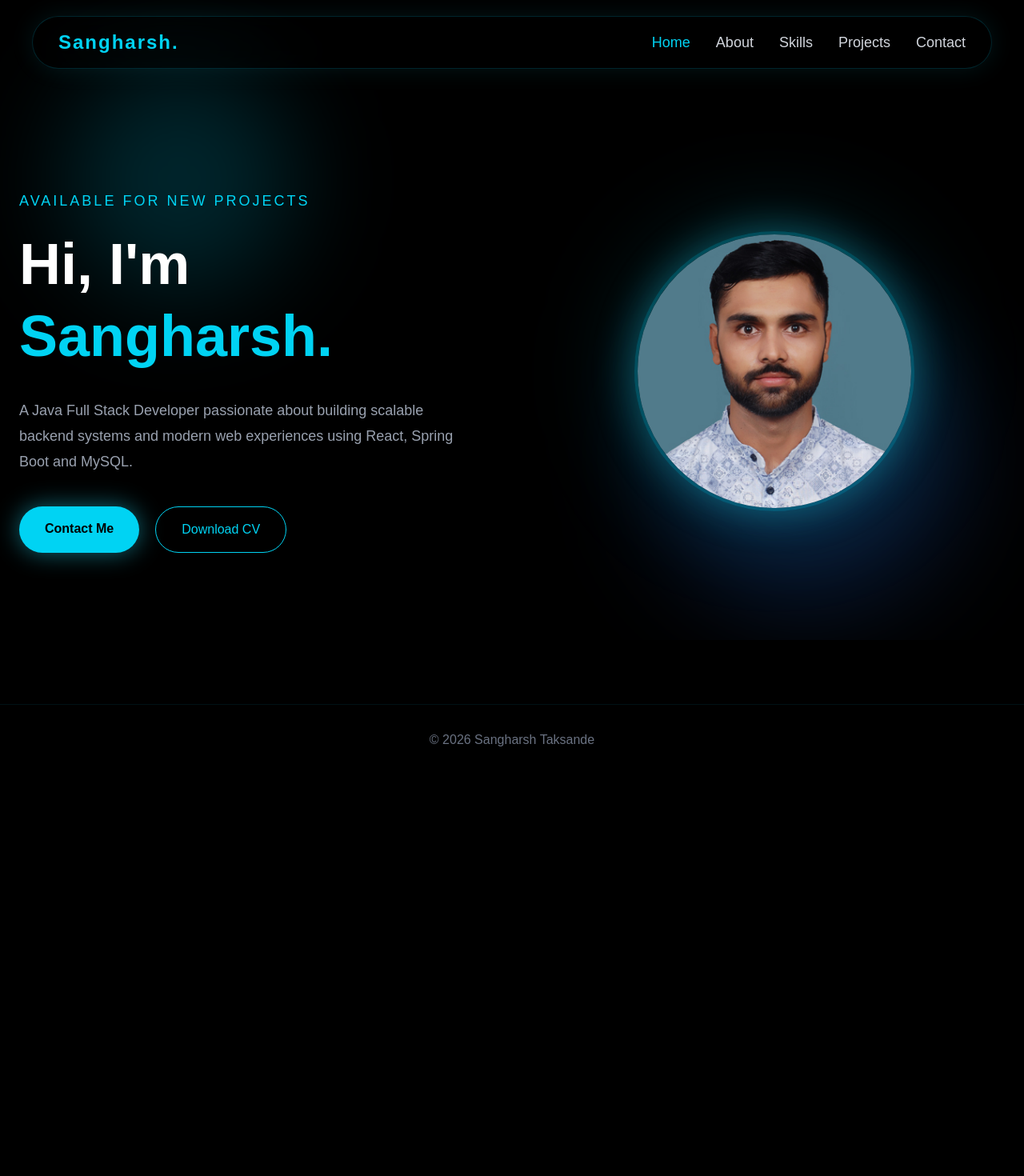
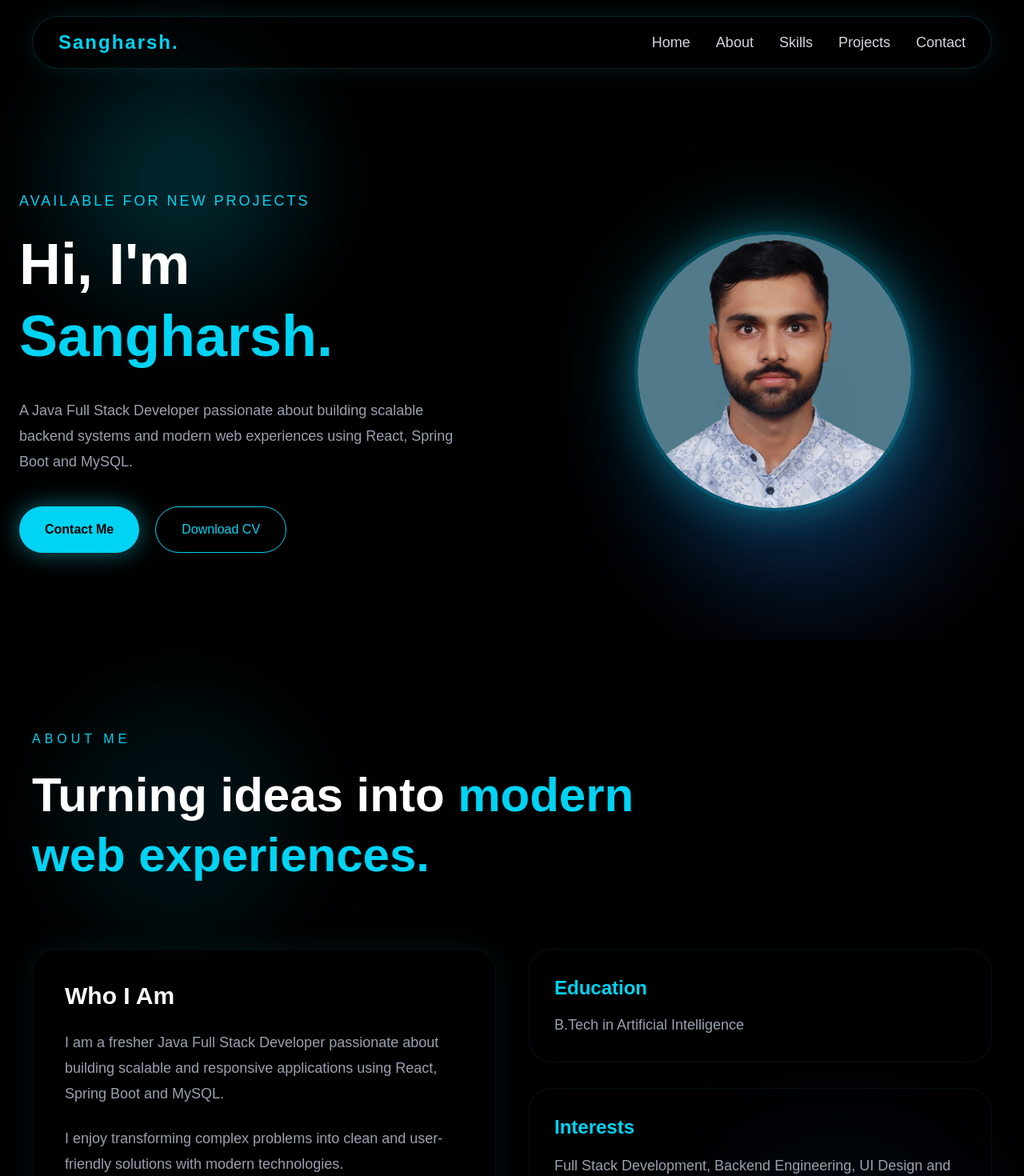
Before and after one commit to Sangharsh29/portfolio-frontend, a React app: page / in a window 1280 px wide. Shown: the top 1470 px of the page at 80% size. Before the commit the page ends 969 px from the top, so only its background shows below. Built offline with nearby package versions, Linux system fonts and the light colour scheme; the HTML template or start-up script is replaced by a standard one.

Commit message:
Converted portfolio to single scroll layout

```diff
--- a/src/App.jsx
+++ b/src/App.jsx
@@ -1,5 +1,3 @@
-import { Routes, Route } from "react-router-dom"
-
 import Navbar from "./components/Navbar"
 import Footer from "./components/Footer"
 
@@ -11,24 +9,22 @@ import Contact from "./pages/Contact"
 
 function App() {
   return (
-    <div className="bg-black text-white min-h-screen">
+    <div className="bg-black text-white min-h-screen overflow-x-hidden">
 
       <Navbar />
 
-      <Routes>
+      <Home />
 
-        <Route path="/" element={<Home />} />
+      <About />
 
-        <Route path="/about" element={<About />} />
+      <Skills />
 
-        <Route path="/skills" element={<Skills />} />
+      <Projects />
 
-        <Route path="/projects" element={<Projects />} />
+      <Contact />
 
-        <Route path="/contact" element={<Contact />} />
+      <Footer />
 
-      </Routes>
-        <Footer />
     </div>
   )
 }
--- a/src/components/Navbar.jsx
+++ b/src/components/Navbar.jsx
@@ -1,6 +1,23 @@
-import { NavLink } from "react-router-dom"
+function Navbar() {
 
-function Navbar() {
+  const navItems = [
+    { name: "Home", id: "home" },
+    { name: "About", id: "about" },
+    { name: "Skills", id: "skills" },
+    { name: "Projects", id: "projects" },
+    { name: "Contact", id: "contact" },
+  ]
+
+  const scrollToSection = (id) => {
+    const section = document.getElementById(id)
+
+    if (section) {
+      section.scrollIntoView({
+        behavior: "smooth",
+      })
+    }
+  }
+
   return (
     <nav className="fixed top-0 left-0 w-full z-50 px-4 md:px-10 py-5">
 
@@ -14,70 +31,18 @@ function Navbar() {
         {/* Nav Links */}
         <ul className="flex flex-wrap justify-center gap-6 md:gap-8 text-sm md:text-lg">
 
-          <li>
-            <NavLink
-              to="/"
-              className={({ isActive }) =>
-                isActive
-                  ? "text-cyan-400 transition duration-300"
-                  : "text-gray-300 hover:text-cyan-400 transition duration-300"
-              }
-            >
-              Home
-            </NavLink>
-          </li>
+          {navItems.map((item, index) => (
+            <li key={index}>
 
-          <li>
-            <NavLink
-              to="/about"
-              className={({ isActive }) =>
-                isActive
-                  ? "text-cyan-400 transition duration-300"
-                  : "text-gray-300 hover:text-cyan-400 transition duration-300"
-              }
-            >
-              About
-            </NavLink>
-          </li>
+              <button
+                onClick={() => scrollToSection(item.id)}
+                className="text-gray-300 hover:text-cyan-400 transition duration-300"
+              >
+                {item.name}
+              </button>
 
-          <li>
-            <NavLink
-              to="/skills"
-              className={({ isActive }) =>
-                isActive
-                  ? "text-cyan-400 transition duration-300"
-                  : "text-gray-300 hover:text-cyan-400 transition duration-300"
-              }
-            >
-              Skills
-            </NavLink>
-          </li>
-
-          <li>
-            <NavLink
-              to="/projects"
-              className={({ isActive }) =>
-                isActive
-                  ? "text-cyan-400 transition duration-300"
-                  : "text-gray-300 hover:text-cyan-400 transition duration-300"
-              }
-            >
-              Projects
-            </NavLink>
-          </li>
-
-          <li>
-            <NavLink
-              to="/contact"
-              className={({ isActive }) =>
-                isActive
-                  ? "text-cyan-400 transition duration-300"
-                  : "text-gray-300 hover:text-cyan-400 transition duration-300"
-              }
-            >
-              Contact
-            </NavLink>
-          </li>
+            </li>
+          ))}
 
         </ul>
 
--- a/src/main.jsx
+++ b/src/main.jsx
@@ -1,17 +1,11 @@
 import React from 'react'
 import ReactDOM from 'react-dom/client'
-
-import { BrowserRouter } from 'react-router-dom'
 
 import App from './App'
 import './index.css'
 
 ReactDOM.createRoot(document.getElementById('root')).render(
   <React.StrictMode>
-
-    <BrowserRouter>
-      <App />
-    </BrowserRouter>
-
+    <App />
   </React.StrictMode>,
 )
--- a/src/pages/About.jsx
+++ b/src/pages/About.jsx
@@ -1,6 +1,9 @@
 function About() {
   return (
-    <div className="min-h-screen pt-52 md:pt-40 pb-20 px-6 md:px-10 relative overflow-hidden">
+    <div
+  id="about"
+  className="min-h-screen ppt-32 md:pt-28 pb-20 px-6 md:px-10 relative overflow-hidden"
+>
 
       {/* Background Glow */}
       <div className="absolute top-20 left-20 w-72 h-72 bg-cyan-500/10 rounded-full blur-3xl"></div>
--- a/src/pages/Contact.jsx
+++ b/src/pages/Contact.jsx
@@ -43,7 +43,10 @@ function Contact() {
   }
 
   return (
-    <div className="min-h-screen pt-52 md:pt-40 pb-20 px-6 md:px-10 relative overflow-hidden">
+    <div
+  id="contact"
+  className="min-h-screen pt-pt-32 md:pt-28 pb-20 px-6 md:px-10 relative overflow-hidden"
+>
 
       {/* Glow Background */}
       <div className="absolute top-20 right-10 w-80 h-80 bg-cyan-500/10 rounded-full blur-3xl"></div>
--- a/src/pages/Home.jsx
+++ b/src/pages/Home.jsx
@@ -1,9 +1,11 @@
 import profile from "../assets/profile.JPG"
-import { Link } from "react-router-dom"
 
 function Home() {
   return (
-    <div className="min-h-screen relative flex items-center justify-center pt-52 md:pt-32 overflow-hidden px-6">
+    <section
+      id="home"
+      className="min-h-screen relative flex items-center justify-center pt-52 md:pt-32 overflow-hidden px-6"
+    >
 
       {/* Glow Background */}
       <div className="absolute top-20 left-20 w-72 h-72 bg-cyan-500/20 rounded-full blur-3xl"></div>
@@ -14,7 +16,7 @@ function Home() {
       <div className="max-w-7xl mx-auto grid md:grid-cols-2 gap-16 md:gap-20 items-center z-10">
 
         {/* Left Side */}
-        <div className="text-center md:text-left">
+        <div className="text-center md:text-left order-2 md:order-1">
 
           <p className="text-cyan-400 text-sm md:text-lg mb-5 tracking-[3px]">
             AVAILABLE FOR NEW PROJECTS
@@ -40,12 +42,16 @@ function Home() {
           {/* Buttons */}
           <div className="flex flex-col sm:flex-row gap-5 mt-10 justify-center md:justify-start">
 
-            <Link
-              to="/contact"
+            <button
+              onClick={() => {
+                document.getElementById("contact")?.scrollIntoView({
+                  behavior: "smooth",
+                })
+              }}
               className="bg-cyan-400 text-black px-8 py-4 rounded-full font-semibold hover:scale-105 transition duration-300 shadow-[0_0_30px_rgba(34,211,238,0.5)] text-center"
             >
               Contact Me
-            </Link>
+            </button>
 
             <a
               href="/resume.pdf"
@@ -60,7 +66,7 @@ function Home() {
         </div>
 
         {/* Right Side */}
-        <div className="flex justify-center">
+        <div className="flex justify-center order-1 md:order-2">
 
           <div className="relative">
 
@@ -84,7 +90,7 @@ function Home() {
 
       </div>
 
-    </div>
+    </section>
   )
 }
 
--- a/src/pages/Projects.jsx
+++ b/src/pages/Projects.jsx
@@ -18,7 +18,10 @@ const projects = [
 
 function Projects() {
   return (
-    <div className="min-h-screen pt-52 md:pt-40 pb-20 px-6 md:px-10 relative overflow-hidden">
+    <div
+  id="projects"
+  className="min-h-screen pt-32 md:pt-28 pb-20 px-6 md:px-10 relative overflow-hidden"
+>
 
       {/* Glow Background */}
       <div className="absolute top-10 left-10 w-72 h-72 bg-cyan-500/10 rounded-full blur-3xl"></div>
--- a/src/pages/Skills.jsx
+++ b/src/pages/Skills.jsx
@@ -56,7 +56,10 @@ const skills = [
 
 function Skills() {
   return (
-    <div className="min-h-screen pt-52 md:pt-40 pb-20 px-6 md:px-10 relative overflow-hidden">
+    <div
+  id="skills"
+  className="min-h-screen pt-32 md:pt-28 pb-20 px-6 md:px-10 relative overflow-hidden"
+>
 
       {/* Glow Background */}
       <div className="absolute top-20 right-20 w-80 h-80 bg-cyan-500/10 rounded-full blur-3xl"></div>
```
